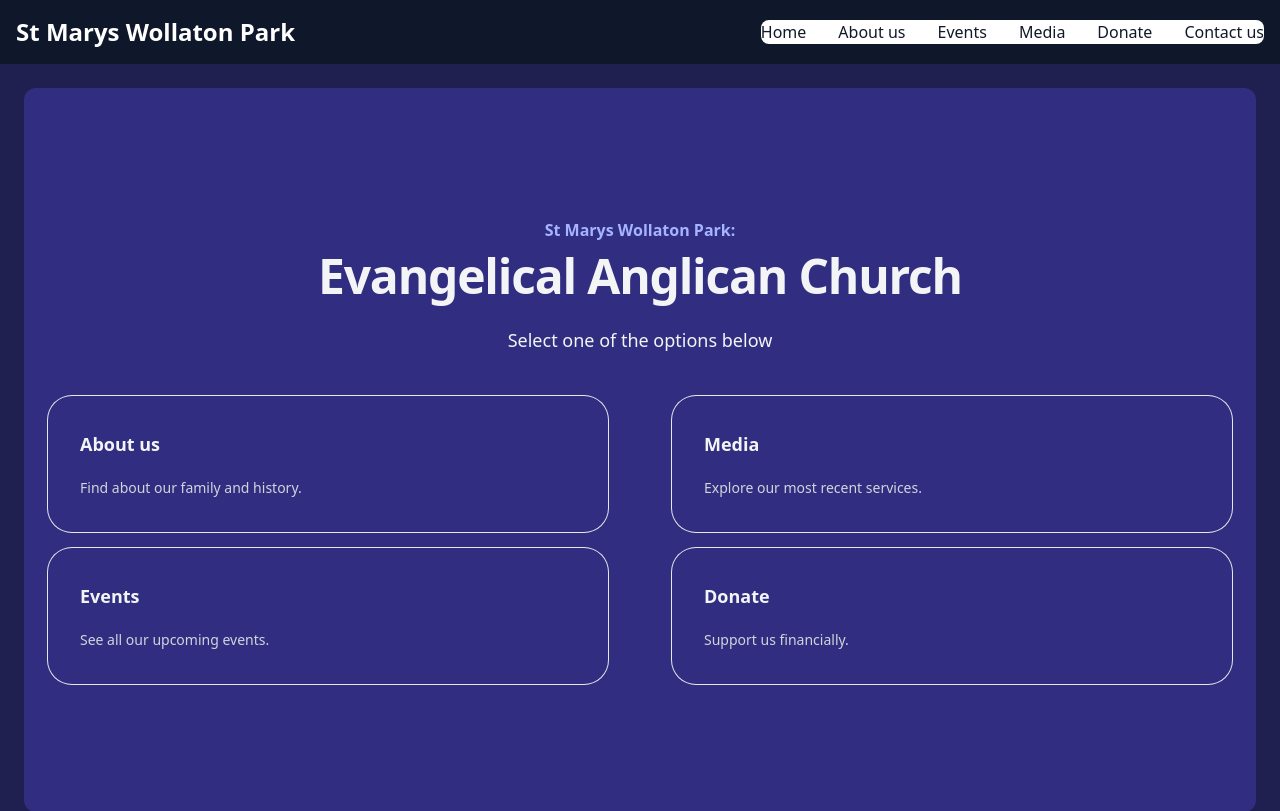
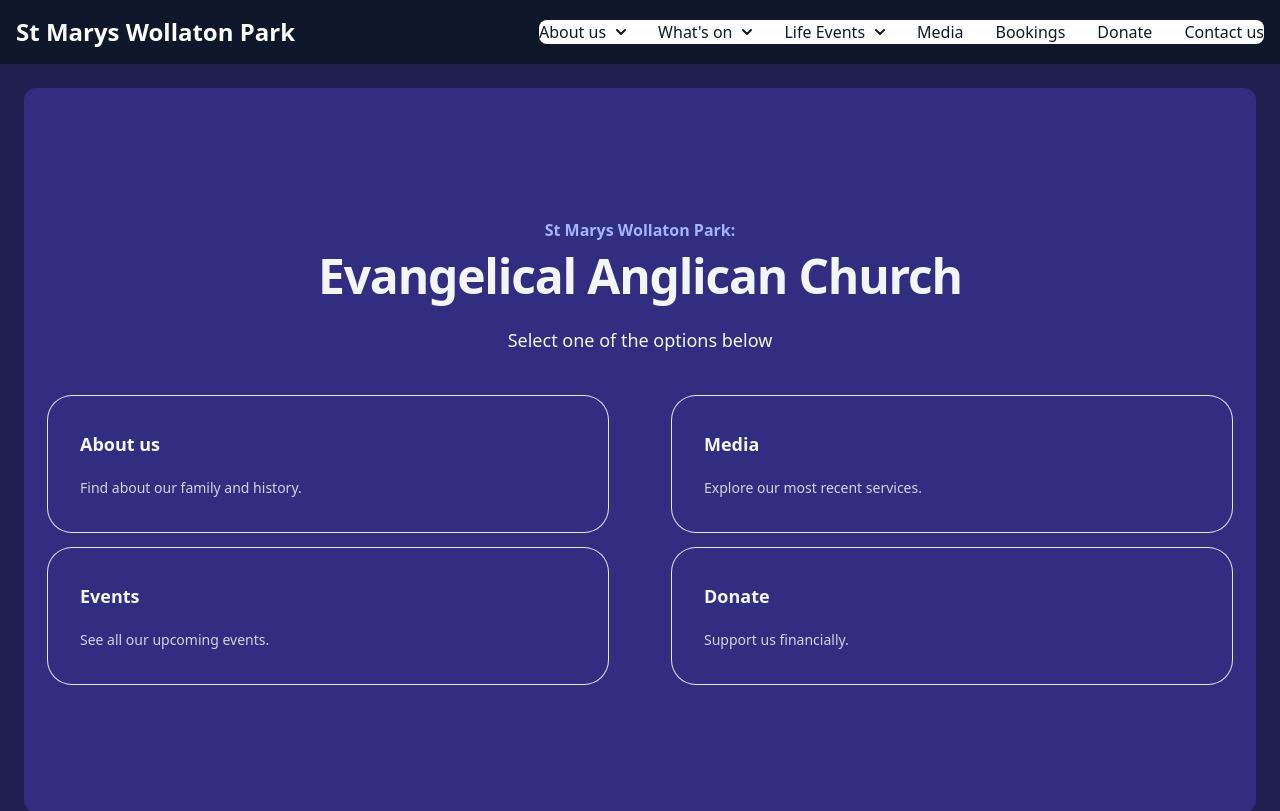
Before and after one commit to b-a-hanley/StMarysWollatonPark, a PHP site: page / in a window 1280 px wide. Shown: the top 811 px of the page. Run offline with PHP 8.4, Linux system fonts and the light colour scheme; some libraries are stand-ins or nearby versions.

Commit message:
dropdown nav

```diff
--- a/src/views/Shared/Header.php
+++ b/src/views/Shared/Header.php
@@ -1,12 +1,13 @@
 <!DOCTYPE html>
 <html lang="en">
 <head>
-  <title>st-marys</title>
+  <title>St Mary's</title>
   <meta charset="utf-8">
 </head>
 <body class="text-white" style="background: rgb(32,32,80)">
 
 <script src="https://cdn.tailwindcss.com"></script>
+<script src="https://cdn.jsdelivr.net/npm/flowbite@2.5.2/dist/flowbite.min.js"></script>
 
 <nav class="bg-slate-900 light:bg-slate-100">
   <div class="max-w-screen-xl flex flex-wrap items-center justify-between mx-auto p-4">
@@ -16,16 +17,76 @@
     <div class="hidden w-full md:block md:w-auto" id="navbar-default">
       <ul class="font-medium flex flex-col p-0 mt-4 border border-gray-100 rounded-lg bg-gray-50 md:flex-row md:space-x-8 rtl:space-x-reverse md:mt-0 md:border-0 md:bg-white dark:bg-gray-800 md:dark:bg-gray-900 dark:border-gray-700">
         <li>
-          <a href="/st-marys/" class="block py-2 px-3 text-gray-900 rounded hover:bg-gray-100 md:hover:bg-transparent md:border-0 md:hover:text-blue-700 md:p-0 dark:text-white md:dark:hover:text-blue-500 dark:hover:bg-gray-700 dark:hover:text-white md:dark:hover:bg-transparent">Home</a>
+          <button id="dropdownAboutUsLink" data-dropdown-toggle="dropdownAboutUs" class="flex items-center justify-between w-full py-2 px-3 text-gray-900 hover:bg-gray-100 md:hover:bg-transparent md:border-0 md:hover:text-blue-700 md:p-0 md:w-auto dark:text-white md:dark:hover:text-blue-500 dark:focus:text-white dark:hover:bg-gray-700 md:dark:hover:bg-transparent">About us <svg class="w-2.5 h-2.5 ms-2.5" aria-hidden="true" xmlns="http://www.w3.org/2000/svg" fill="none" viewBox="0 0 10 6">
+            <path stroke="currentColor" stroke-linecap="round" stroke-linejoin="round" stroke-width="2" d="m1 1 4 4 4-4"/>
+          </svg></button>
+          <div id="dropdownAboutUs" class="z-10 hidden font-normal bg-white divide-y divide-gray-100 rounded-lg shadow-sm w-44 dark:bg-[rgb(32,32,80)] dark:divide-gray-600">
+              <ul class="py-2 text-sm text-gray-700 dark:text-gray-200" aria-labelledby="dropdownLargeButton">
+                <li>
+                  <a href="/st-marys/our-story" class="block px-4 py-2 hover:bg-gray-100 dark:hover:bg-gray-600 dark:hover:text-white">Our Story</a>
+                </li>
+                <li>
+                  <a href="/st-marys/our-vision" class="block px-4 py-2 hover:bg-gray-100 dark:hover:bg-gray-600 dark:hover:text-white">Our Vision</a>
+                </li>
+                <li>
+                  <a href="/st-marys/who-are-we" class="block px-4 py-2 hover:bg-gray-100 dark:hover:bg-gray-600 dark:hover:text-white">Who are we?</a>
+                </li>
+                <li>
+                  <a href="/st-marys/what-we-believe" class="block px-4 py-2 hover:bg-gray-100 dark:hover:bg-gray-600 dark:hover:text-white">What we believe?</a>
+                </li>
+              </ul>
+          </div>
         </li>
         <li>
-            <a href="/st-marys/about-us" class="block py-2 px-3 text-gray-900 rounded hover:bg-gray-100 md:hover:bg-transparent md:border-0 md:hover:text-blue-700 md:p-0 dark:text-white md:dark:hover:text-blue-500 dark:hover:bg-gray-700 dark:hover:text-white md:dark:hover:bg-transparent">About us</a>
+          <button id="dropdownWhatsOnLink" data-dropdown-toggle="dropdownWhatsOn" class="flex items-center justify-between w-full py-2 px-3 text-gray-900 hover:bg-gray-100 md:hover:bg-transparent md:border-0 md:hover:text-blue-700 md:p-0 md:w-auto dark:text-white md:dark:hover:text-blue-500 dark:focus:text-white dark:hover:bg-gray-700 md:dark:hover:bg-transparent">What's on<svg class="w-2.5 h-2.5 ms-2.5" aria-hidden="true" xmlns="http://www.w3.org/2000/svg" fill="none" viewBox="0 0 10 6">
+            <path stroke="currentColor" stroke-linecap="round" stroke-linejoin="round" stroke-width="2" d="m1 1 4 4 4-4"/>
+          </svg></button>
+          <div id="dropdownWhatsOn" class="z-10 hidden font-normal bg-white divide-y divide-gray-100 rounded-lg shadow-sm w-44 dark:bg-[rgb(32,32,80)] dark:divide-gray-600">
+              <ul class="py-2 text-sm text-gray-700 dark:text-gray-200" aria-labelledby="dropdownLargeButton">
+                <li>
+                  <a href="/st-marys/sundays" class="block px-4 py-2 hover:bg-gray-100 dark:hover:bg-gray-600 dark:hover:text-white">Sundays</a>
+                </li>
+                <li>
+                  <a href="/st-marys/midweek" class="block px-4 py-2 hover:bg-gray-100 dark:hover:bg-gray-600 dark:hover:text-white">Midweek</a>
+                </li>
+                <li>
+                  <a href="/st-marys/students" class="block px-4 py-2 hover:bg-gray-100 dark:hover:bg-gray-600 dark:hover:text-white">Students</a>
+                </li>
+                <li>
+                  <a href="/st-marys/children" class="block px-4 py-2 hover:bg-gray-100 dark:hover:bg-gray-600 dark:hover:text-white">Children</a>
+                </li>
+                <li>
+                  <a href="/st-marys/events" class="block px-4 py-2 hover:bg-gray-100 dark:hover:bg-gray-600 dark:hover:text-white">Events</a>
+                </li>
+              </ul>
+          </div>
         </li>
         <li>
-            <a href="/st-marys/events" class="block py-2 px-3 text-gray-900 rounded hover:bg-gray-100 md:hover:bg-transparent md:border-0 md:hover:text-blue-700 md:p-0 dark:text-white md:dark:hover:text-blue-500 dark:hover:bg-gray-700 dark:hover:text-white md:dark:hover:bg-transparent">Events</a>
+          <button id="dropdownLifeEventsLink" data-dropdown-toggle="dropdownLifeEvents" class="flex items-center justify-between w-full py-2 px-3 text-gray-900 hover:bg-gray-100 md:hover:bg-transparent md:border-0 md:hover:text-blue-700 md:p-0 md:w-auto dark:text-white md:dark:hover:text-blue-500 dark:focus:text-white dark:hover:bg-gray-700 md:dark:hover:bg-transparent">Life Events<svg class="w-2.5 h-2.5 ms-2.5" aria-hidden="true" xmlns="http://www.w3.org/2000/svg" fill="none" viewBox="0 0 10 6">
+            <path stroke="currentColor" stroke-linecap="round" stroke-linejoin="round" stroke-width="2" d="m1 1 4 4 4-4"/>
+          </svg></button>
+          <div id="dropdownLifeEvents" class="z-10 hidden font-normal bg-white divide-y divide-gray-100 rounded-lg shadow-sm w-44 dark:bg-[rgb(32,32,80)] dark:divide-gray-600">
+              <ul class="py-2 text-sm text-gray-700 dark:text-gray-200" aria-labelledby="dropdownLargeButton">
+                <li>
+                  <a href="/st-marys/christening" class="block px-4 py-2 hover:bg-gray-100 dark:hover:bg-gray-600 dark:hover:text-white">Christening</a>
+                </li>
+                <li>
+                  <a href="/st-marys/baptism" class="block px-4 py-2 hover:bg-gray-100 dark:hover:bg-gray-600 dark:hover:text-white">Baptism</a>
+                </li>
+                <li>
+                  <a href="/st-marys/wedding" class="block px-4 py-2 hover:bg-gray-100 dark:hover:bg-gray-600 dark:hover:text-white">Wedding</a>
+                </li>
+                <li>
+                  <a href="/st-marys/funeral" class="block px-4 py-2 hover:bg-gray-100 dark:hover:bg-gray-600 dark:hover:text-white">Funeral</a>
+                </li>
+              </ul>
+          </div>
         </li>
         <li>
             <a href="/st-marys/media" class="block py-2 px-3 text-gray-900 rounded hover:bg-gray-100 md:hover:bg-transparent md:border-0 md:hover:text-blue-700 md:p-0 dark:text-white md:dark:hover:text-blue-500 dark:hover:bg-gray-700 dark:hover:text-white md:dark:hover:bg-transparent">Media</a>
+        </li>
+        <li>
+            <a href="/st-marys/bookings" class="block py-2 px-3 text-gray-900 rounded hover:bg-gray-100 md:hover:bg-transparent md:border-0 md:hover:text-blue-700 md:p-0 dark:text-white md:dark:hover:text-blue-500 dark:hover:bg-gray-700 dark:hover:text-white md:dark:hover:bg-transparent">Bookings</a>
         </li>
         <li>
           <a href="/st-marys/donate" class="block py-2 px-3 text-gray-900 rounded hover:bg-gray-100 md:hover:bg-transparent md:border-0 md:hover:text-blue-700 md:p-0 dark:text-white md:dark:hover:text-blue-500 dark:hover:bg-gray-700 dark:hover:text-white md:dark:hover:bg-transparent">Donate</a>
```
